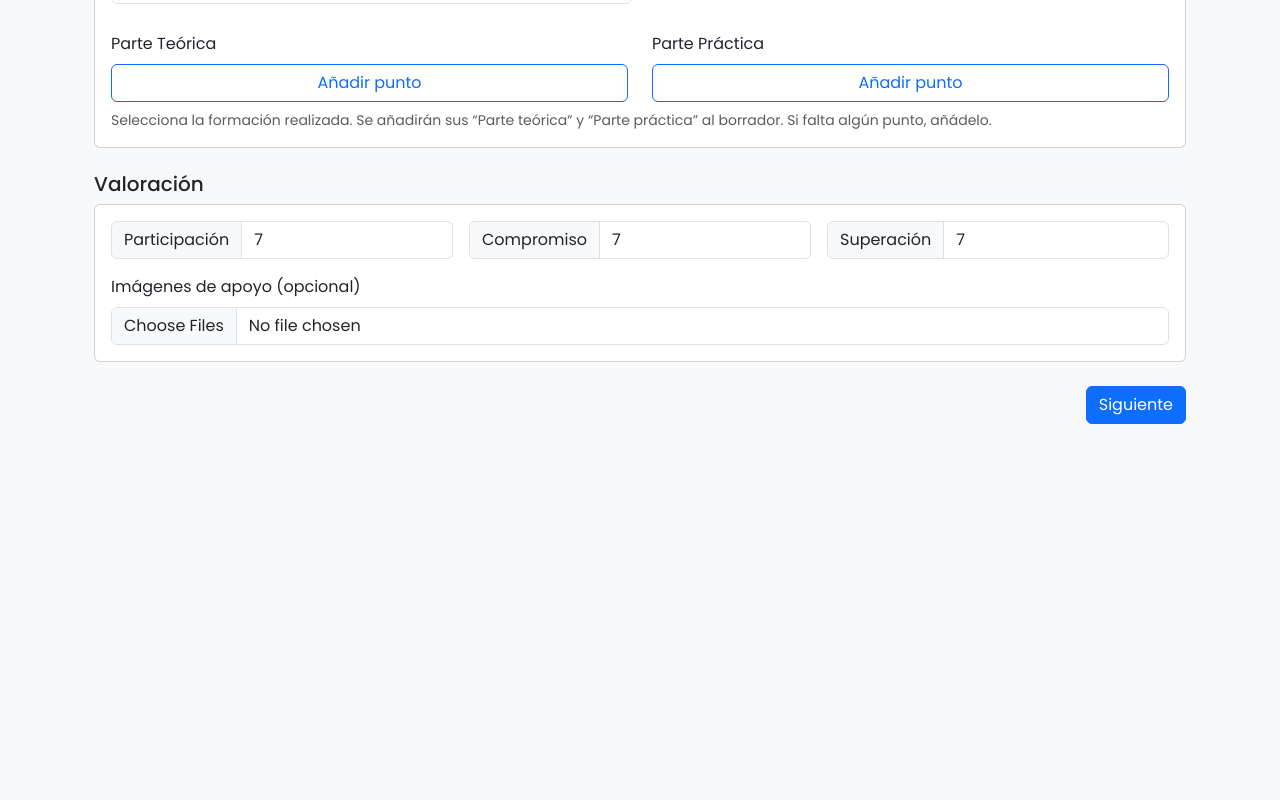
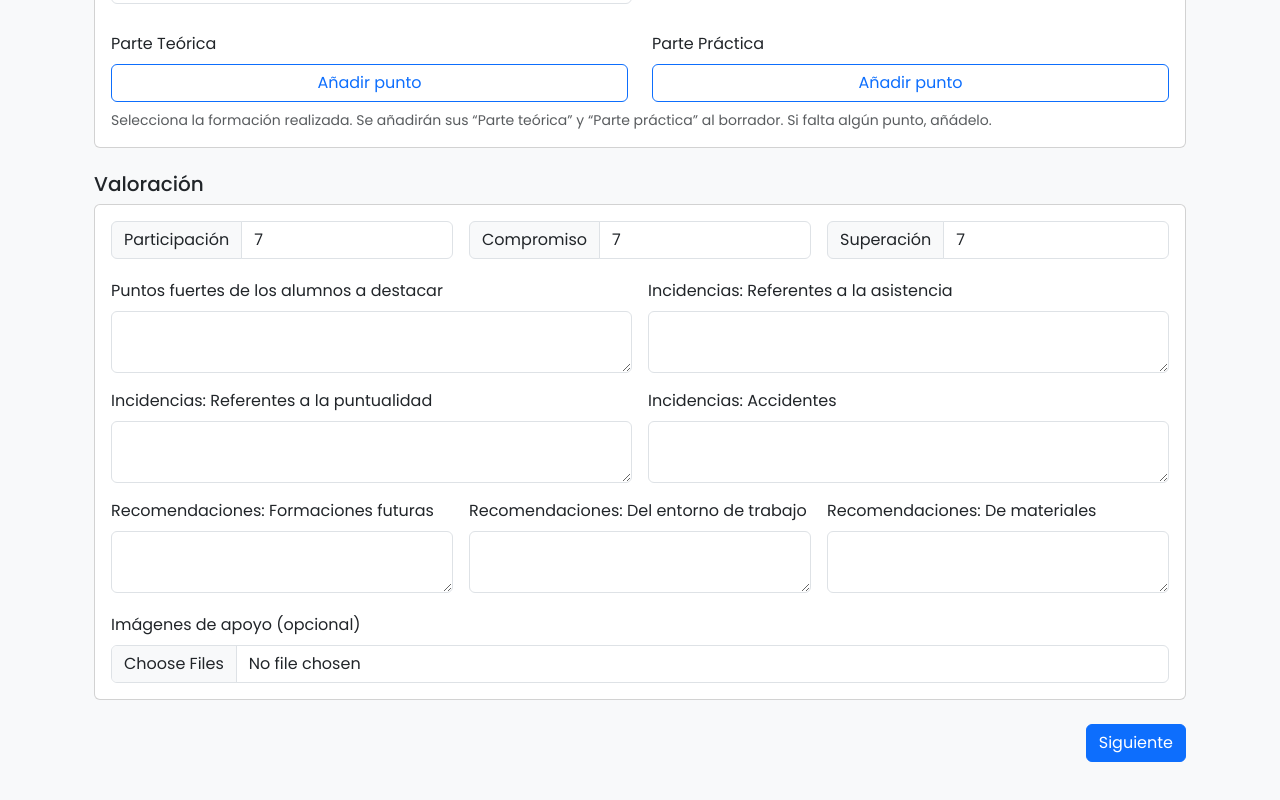
Before and after one commit to JulioGEP/gep-informes-formacion, a React (Vite) app: page / in a window 1280 px wide. Shown: the part 656-1456 px from the top of the page. Before the commit the page ends 1128 px from the top, so only its background shows below. Built offline with nearby package versions, Linux system fonts and the light colour scheme; the HTML template or start-up script is replaced by a standard one; what @react-pdf/renderer would draw is missing.

Commit message:
Update Form.jsx

```diff
--- a/src/components/Form.jsx
+++ b/src/components/Form.jsx
@@ -313,7 +313,9 @@ export default function Form({ initial, onNext }) {
       {/* ===== VALORACIÓN ===== */}
 <div>
   <h2 className="h5">Valoración</h2>
-        <div className="card"><div className="card-body">
+  <div className="card">
+    <div className="card-body">
+      {/* Escalas numéricas */}
       <div className="row g-3">
         <div className="col-md-4">
           <div className="input-group">
@@ -321,7 +323,9 @@ export default function Form({ initial, onNext }) {
             <input
               type="number" min="1" max="10" className="form-control"
               value={datos.escalas.participacion}
-                  onChange={(e)=>setDatos(d=>({...d, escalas:{...d.escalas, participacion:Number(e.target.value||0)}}))}
+              onChange={(e)=>setDatos(d=>({
+                ...d, escalas:{...d.escalas, participacion:Number(e.target.value||0)}
+              }))}
             />
           </div>
         </div>
@@ -331,7 +335,9 @@ export default function Form({ initial, onNext }) {
             <input
               type="number" min="1" max="10" className="form-control"
               value={datos.escalas.compromiso}
-                  onChange={(e)=>setDatos(d=>({...d, escalas:{...d.escalas, compromiso:Number(e.target.value||0)}}))}
+              onChange={(e)=>setDatos(d=>({
+                ...d, escalas:{...d.escalas, compromiso:Number(e.target.value||0)}
+              }))}
             />
           </div>
         </div>
@@ -341,23 +347,115 @@ export default function Form({ initial, onNext }) {
             <input
               type="number" min="1" max="10" className="form-control"
               value={datos.escalas.superacion}
-                  onChange={(e)=>setDatos(d=>({...d, escalas:{...d.escalas, superacion:Number(e.target.value||0)}}))}
+              onChange={(e)=>setDatos(d=>({
+                ...d, escalas:{...d.escalas, superacion:Number(e.target.value||0)}
+              }))}
+            />
+          </div>
+        </div>
+      </div>
+
+      {/* Preguntas abiertas (entre las escalas y las imágenes) */}
+      <div className="row g-3 mt-1">
+        <div className="col-md-6">
+          <label className="form-label">Puntos fuertes de los alumnos a destacar</label>
+          <textarea
+            className="form-control"
+            value={datos.comentarios.c11}
+            onChange={(e)=>setDatos(d=>({
+              ...d, comentarios:{...d.comentarios, c11:e.target.value}
+            }))}
+          />
+        </div>
+        <div className="col-md-6">
+          <label className="form-label">Incidencias: Referentes a la asistencia</label>
+          <textarea
+            className="form-control"
+            value={datos.comentarios.c12}
+            onChange={(e)=>setDatos(d=>({
+              ...d, comentarios:{...d.comentarios, c12:e.target.value}
+            }))}
+          />
+        </div>
+        <div className="col-md-6">
+          <label className="form-label">Incidencias: Referentes a la puntualidad</label>
+          <textarea
+            className="form-control"
+            value={datos.comentarios.c13}
+            onChange={(e)=>setDatos(d=>({
+              ...d, comentarios:{...d.comentarios, c13:e.target.value}
+            }))}
+          />
+        </div>
+        <div className="col-md-6">
+          <label className="form-label">Incidencias: Accidentes</label>
+          <textarea
+            className="form-control"
+            value={datos.comentarios.c14}
+            onChange={(e)=>setDatos(d=>({
+              ...d, comentarios:{...d.comentarios, c14:e.target.value}
+            }))}
+          />
+        </div>
+        <div className="col-md-4">
+          <label className="form-label">Recomendaciones: Formaciones futuras</label>
+          <textarea
+            className="form-control"
+            value={datos.comentarios.c15}
+            onChange={(e)=>setDatos(d=>({
+              ...d, comentarios:{...d.comentarios, c15:e.target.value}
+            }))}
+          />
+        </div>
+        <div className="col-md-4">
+          <label className="form-label">Recomendaciones: Del entorno de trabajo</label>
+          <textarea
+            className="form-control"
+            value={datos.comentarios.c16}
+            onChange={(e)=>setDatos(d=>({
+              ...d, comentarios:{...d.comentarios, c16:e.target.value}
+            }))}
+          />
+        </div>
+        <div className="col-md-4">
+          <label className="form-label">Recomendaciones: De materiales</label>
+          <textarea
+            className="form-control"
+            value={datos.comentarios.c17}
+            onChange={(e)=>setDatos(d=>({
+              ...d, comentarios:{...d.comentarios, c17:e.target.value}
+            }))}
           />
         </div>
       </div>
 
-            {/* Imágenes (mantengo tal cual) */}
+          {/* Imágenes */}
+      <div className="row g-3 mt-1">
         <div className="col-12">
           <label className="form-label">Imágenes de apoyo (opcional)</label>
-              <input type="file" accept="image/*" multiple className="form-control" onChange={addImagenes} />
+          <input
+            type="file"
+            accept="image/*"
+            multiple
+            className="form-control"
+            onChange={addImagenes}
+          />
           {imagenes.length > 0 && (
             <div className="mt-2 d-flex flex-wrap gap-2">
               {imagenes.map((img, idx) => (
                 <div key={idx} className="border rounded p-1" style={{ width: 120 }}>
                   <img src={img.dataUrl} alt={img.name} className="img-fluid rounded" />
                   <div className="d-flex justify-content-between align-items-center mt-1">
-                        <small className="text-truncate" style={{ maxWidth: 80 }} title={img.name}>{img.name}</small>
-                        <button type="button" className="btn btn-sm btn-outline-danger" onClick={()=>removeImagen(idx)}>x</button>
+                    <small className="text-truncate" style={{ maxWidth: 80 }} title={img.name}>
+                      {img.name}
+                    </small>
+                    <button
+                      type="button"
+                      className="btn btn-sm btn-outline-danger"
+                      onClick={()=>removeImagen(idx)}
+                    >
+                      x
+                    </button>
                   </div>
                 </div>
               ))}
@@ -365,7 +463,8 @@ export default function Form({ initial, onNext }) {
           )}
         </div>
       </div>
-        </div></div>
+    </div>
+  </div>
 </div>
 
 <div className="d-flex justify-content-end">
```
Lines whose indentation alone changed are shown as unchanged.
